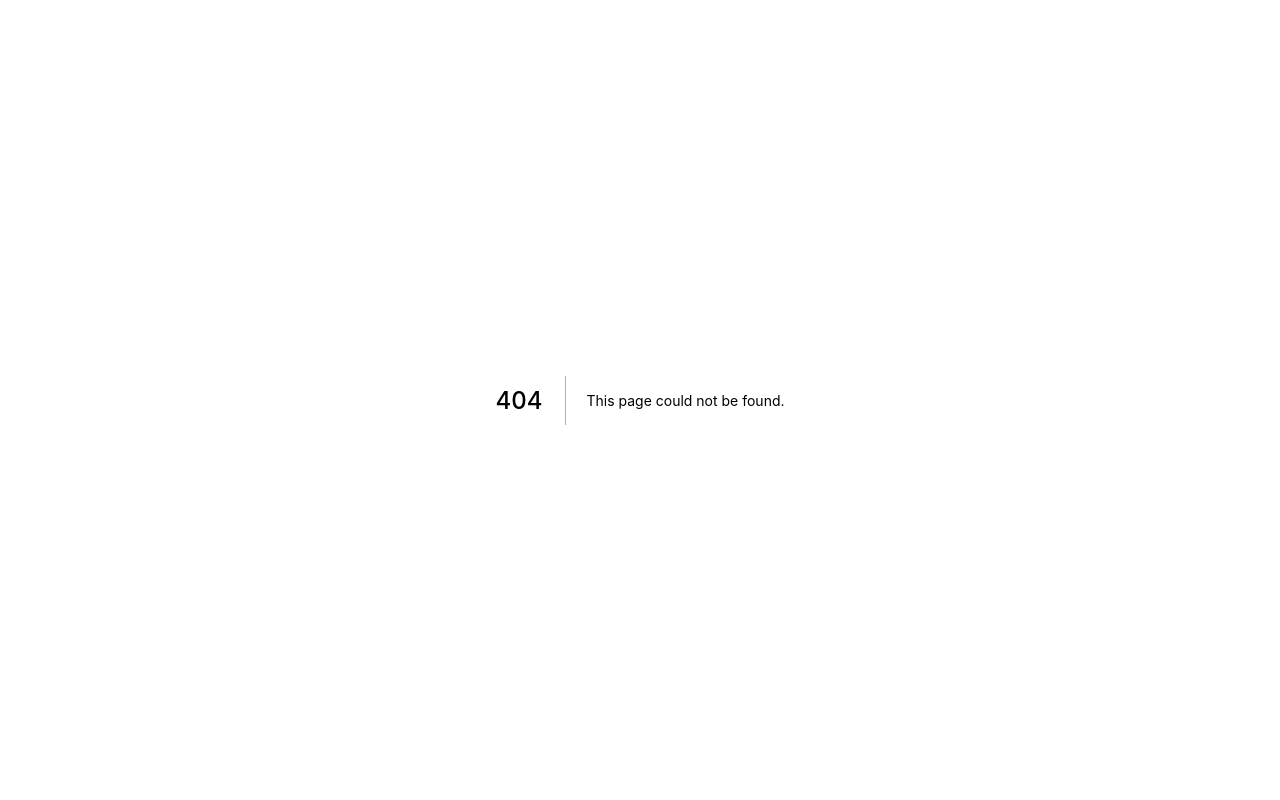
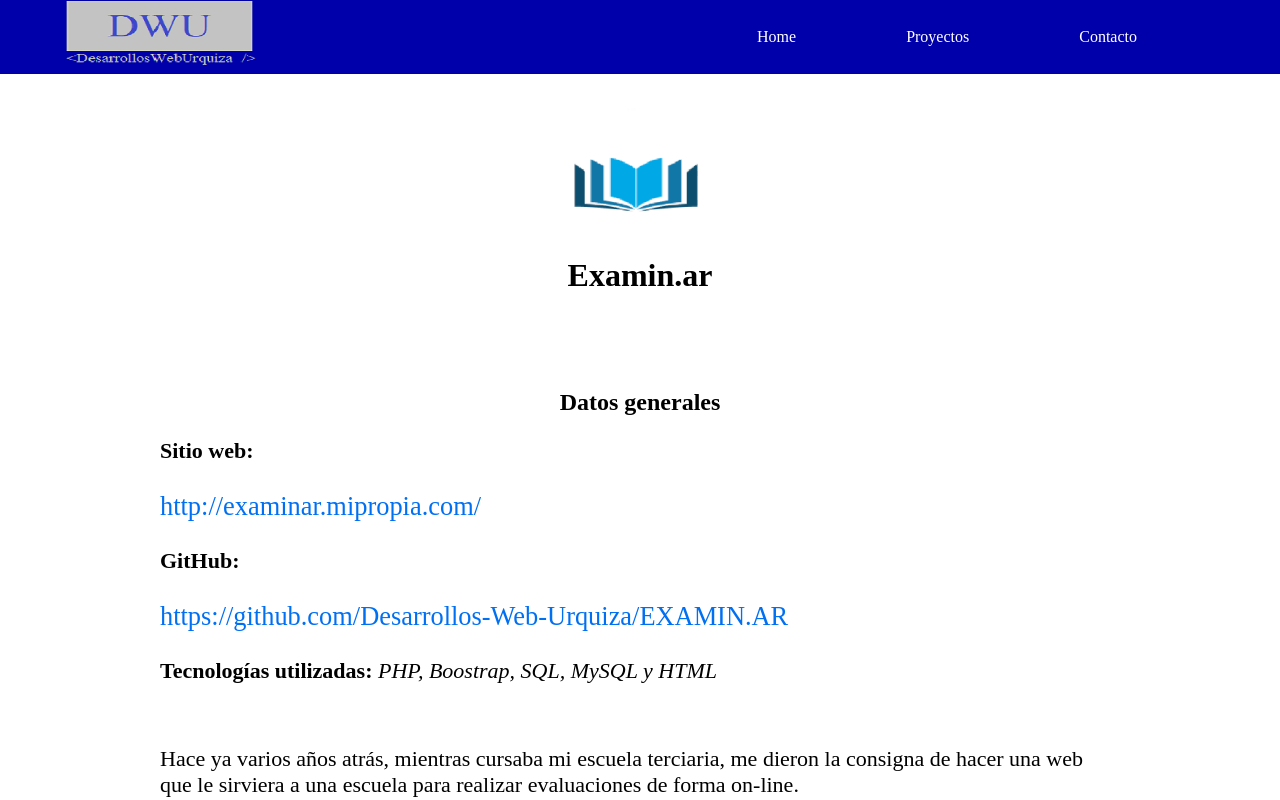
Before and after one commit to Desarrollos-Web-Urquiza/portfolio-DWU, a Next.js app: page /examinar in a window 1280 px wide. Before the commit this address had no page. Shown: the top 800 px of the page. Built offline with nearby package versions, Linux system fonts and the light colour scheme.

Commit message:
Creando seccion de Examin.ar + modificando backgroundColor de projectContainer

```diff
--- a/components/profileImage.js
+++ b/components/profileImage.js
@@ -2,8 +2,8 @@ import React from 'react'
 import styles from './profileImage.module.css'
 import utilStyles from '../styles/utils.module.css'
 
-const ProfileImage = ({small = false, name, img}) => {
-  const className = small ? 'profileImageSmall' : 'profileImage'
+const ProfileImage = ({big = false, name, img}) => {
+  const className = big ? 'profileImageBig' : 'profileImage'
   return (
     <img
       src={img}
--- a/components/profileImage.module.css
+++ b/components/profileImage.module.css
@@ -1,9 +1,9 @@
-.profileImageSmall {
-  width: 6rem;
-  height: 6rem;
-}
-
 .profileImage {
   width: 8rem;
   height: 8rem;
 }
+
+.profileImageBig {
+  width: 10rem;
+  height: 10rem;
+}
--- a/components/projectContainer.js
+++ b/components/projectContainer.js
@@ -25,7 +25,7 @@ const ProjectContainer = ({title, src, alt, description, link}) => {
       <br />
       <br />
 
-      <CardProject className={`${utilStyles.cardProject}`}>
+      <CardProject className={utilStyles.cardProject} style={{ backgroundColor: 'rgb(0,0,170, 1)' }}>
 
         <div align="center">
 
--- /dev/null
+++ b/pages/examinar.js
@@ -0,0 +1,131 @@
+import utilStyles from '../styles/utils.module.css'
+
+import TopBar from '../components/topBar.js'
+import ProfileImage from '../components/profileImage'
+import Drawer from '../components/drawer'
+import Footer from '../components/footer'
+import ExpoVideo from '../components/ExpoVideo'
+
+export default function Contact(props) {
+
+  const [drawerOpened, setDrawerOpened] = React.useState(false)
+
+  const handleDrawerOpen = () => {
+    setDrawerOpened(true);
+  };
+
+  const handleDrawerClose = () => {
+    setDrawerOpened(false)
+  }
+
+  return (
+
+    <div className={`${utilStyles.mainDivContainer}`}>
+
+      <div
+        align= "center"
+        className={`${utilStyles.header}`}
+      >
+
+        <TopBar
+
+          page={"home"}
+          onOpenDrawer={handleDrawerOpen}
+          history={props.history}
+
+        />
+
+        <Drawer
+
+          onClose={handleDrawerClose}
+          open={drawerOpened}
+          history={props.history}
+
+        />
+
+        <a
+          style={{ textDecoration: "none"}}
+          href={"http://examinar.mipropia.com/"}
+          target="_blank"
+          rel="noopener noreferrer"
+        >
+          <ProfileImage img={"/images/Examin.ar2.png"} big />
+           {/* <img
+            src={"/images/Examin.ar.png"}
+            // className={`${utilStyles.imgProject}`}
+            alt={"examin.ar"}
+          /> */}
+        </a>
+
+        <h1  style={{ marginTop: -15}} >Examin.ar</h1>
+
+      </div>
+
+      <br />
+      <br />
+      <br />
+
+      <div className={utilStyles.container}>
+
+        <h2 align="center">Datos generales</h2>
+
+        <p  className={utilStyles.letterProject}>
+          <b>Sitio web:     </b>
+          <a
+            style={{ textDecoration: "none"}}
+            href={"http://examinar.mipropia.com/"}
+            target="_blank"
+            rel="noopener noreferrer"
+          >
+            <p className={`${utilStyles.pContact}`}>http://examinar.mipropia.com/</p>
+          </a>
+        </p>
+
+        <p  className={utilStyles.letterProject}>
+          <b>GitHub:</b>
+          <a
+            style={{ textDecoration: "none"}}
+            href={"https://github.com/Desarrollos-Web-Urquiza/EXAMIN.AR"}
+            target="_blank"
+            rel="noopener noreferrer"
+          >
+            <p className={`${utilStyles.pContact}`}>https://github.com/Desarrollos-Web-Urquiza/EXAMIN.AR</p>
+          </a>
+        </p>
+
+        <p  className={utilStyles.letterProject}>
+          <b>Tecnologías utilizadas:   </b>
+          <i> PHP, Boostrap, SQL, MySQL y HTML</i>
+        </p>
+
+        <br />
+
+        <p  className={utilStyles.letterProject}>
+          Hace ya varios años atrás, mientras cursaba mi escuela terciaria, me dieron la consigna de hacer una web que le sirviera a una escuela para realizar evaluaciones de forma on-line.
+        </p>
+
+        <p  className={utilStyles.letterProject}>
+          Por aquel entonces solo contaba con el conocimiento básico que me habían enseñado en los años anteriores, por lo que tenía poca o nula experiencia haciendo proyectos de programación. Así que en esa época realizar una web como esta fue todo una desafío para mí.
+        </p>
+
+        <p  className={utilStyles.letterProject}>
+          Como este fue mi primer proyecto, muestra mi evolución como programador. Al compararlo con mis demás proyectos se puede ver el conocimiento y experiencia que fui ganando a lo largo del tiempo y el progreso que fui consiguiendo en todos estos años.
+        </p>
+
+        <p  className={utilStyles.letterProject}>
+          El sitio tiene principalmente dos usos, por un lado sirve para el visitante que quiere conocer de qué se trata el sistema de Examin.ar y por el otro es ya para el profesor que iniciará sesión y utilizará el servicio.
+        </p>
+
+        <br />
+
+        <h2 align="center">La primera versión de Examin.ar</h2>
+
+      </div>
+
+      <div style={{  marginTop: 300}} />
+
+      <Footer />
+
+    </div>
+  )
+}
--- a/pages/expolearning.js
+++ b/pages/expolearning.js
@@ -224,7 +224,7 @@ export default function Contact(props) {
         </p>
 
         <p  className={utilStyles.letterProject}>
-          Debido a eso, tengo que admitir que este proyecto podría mejorarse en muchos aspectos, como en algunos estilos y en ciertas formas de usar el framework. Además la APP tiene algunos bugs, aunque estos no la vuelven inutilizable.
+          Debido a eso, tengo que admitir que este proyecto podría mejorarse en muchos aspectos, como en algunos estilos y en ciertas formas de usar el framework. Además la APP tiene algunos bugs, pero aún así estos no la vuelven inutilizable.
         </p>
 
         <p  className={utilStyles.letterProject}>
--- a/styles/utils.module.css
+++ b/styles/utils.module.css
@@ -531,33 +531,30 @@
 
 @media(max-width: 370px)   {
   .cardProject{
-
     width: 332px;
     height: 530px;
     margin-left: -10px;
-
+    background-color: rgb(0,0,170, 1);
   }
 }
 
 @media(min-width: 370px)   {
   .cardProject{
-
     width: 332px;
     height: 530px;
     margin-left: -10px;
-
+    background-color: rgb(0,0,170, 1);
   }
 }
 
 @media(min-width: 370px)   {
 
   .cardProject{
-
     width: 332px;
     height: 530px;
     margin-left: 8px;
     margin-right: 8px;
-
+    background-color: rgb(0,0,170, 1);
   }
 
 }
@@ -565,10 +562,9 @@
 @media(min-width: 410px)   {
 
   .cardProject{
-
     width: 375px;
     height: 530px;
-
+    background-color: rgb(0,0,170, 1);
   }
 
 }
```
Also changed, not shown: public/images/Examin.ar2.png (added).
